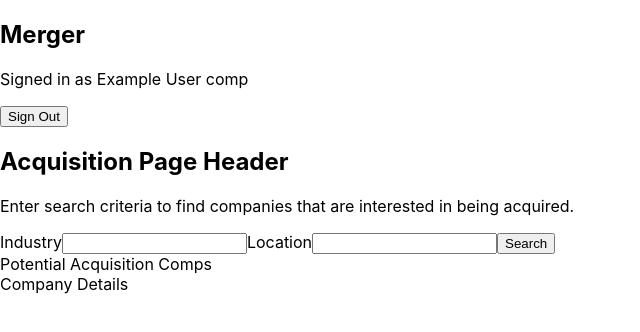
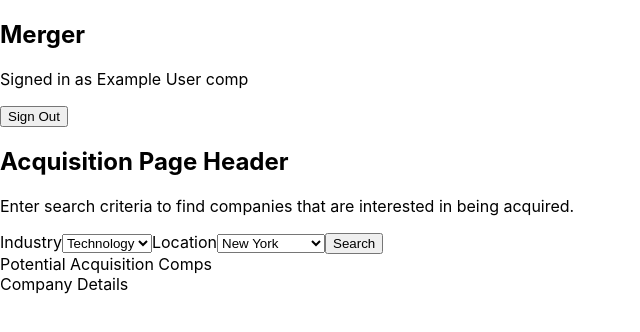
Before and after one commit to jao05/merger-client, a React (Create React App) app: page /acquisition in a window 1280 px wide. Shown: the top 332 px of the page, without its empty margins (0-640 px from the left). Built offline with nearby package versions, Linux system fonts and the light colour scheme.

Commit message:
Change form elements from inputs to selects

```diff
--- a/src/components/acquisitionPage.js
+++ b/src/components/acquisitionPage.js
@@ -8,10 +8,20 @@ export default function AcquisitionPage(props) {
 
         <form>
           <label>Industry</label>
-          <input />
+          <select>
+            <option value="Technology">Technology</option>
+            <option value="Financial">Financial</option>
+            <option value="Beauty">Beauty</option>
+            <option value="Health">Health</option>
+          </select>
 
           <label>Location</label>
-          <input />
+          <select>
+            <option value="New York">New York</option>
+            <option value="Atlanta">Atlanta</option>
+            <option value="Memphis">Memphis</option>
+            <option value="San Francisco">San Francisco</option>
+          </select>
 
           <button>Search</button>
         </form>
```
